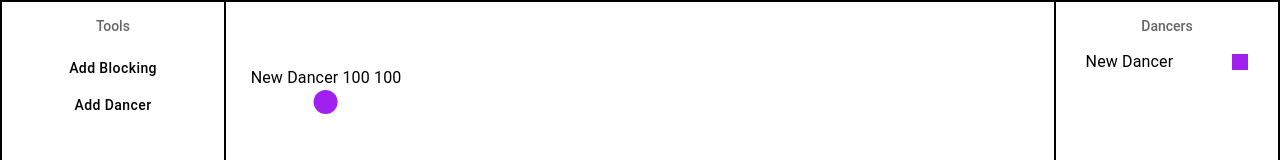
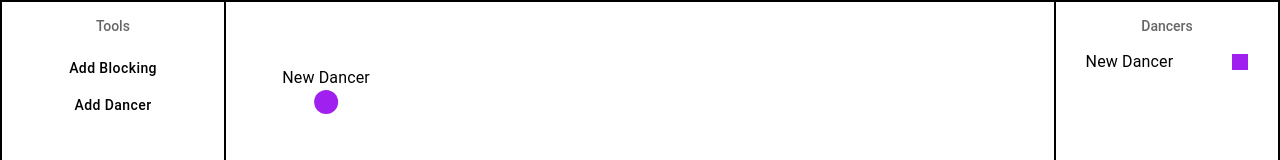
Before and after one commit to mgiang2015/danceblocks2, a React (Create React App) app: page / in a window 1280 px wide. Shown: the top 160 px of the page. Built offline with nearby package versions, Linux system fonts and the light colour scheme.

Commit message:
Reformat dancer names

```diff
--- a/src/view/components/stage/stageDancer.tsx
+++ b/src/view/components/stage/stageDancer.tsx
@@ -16,7 +16,7 @@ export default function StageDancer({ dancer }: DancerProps) {
 
     return (
         <Box draggable={true} onDragStart={(e) => onDragStart(e)} sx={{ position: "absolute", top: dancer.yCoord, left: dancer.xCoord, transform: `translate(-50%, -75%)`, display: 'flex', flexDirection: 'column', alignItems: 'center' }}>
-            <Typography>{`${dancer.name} ${dancer.xCoord} ${dancer.yCoord}`}</Typography>
+            <Typography>{`${dancer.name}`}</Typography>
             <Box sx={{ backgroundColor: dancer.color, height: '1.5em', width: '1.5em', borderRadius: '50%' }}/>
         </Box>
     )
```
